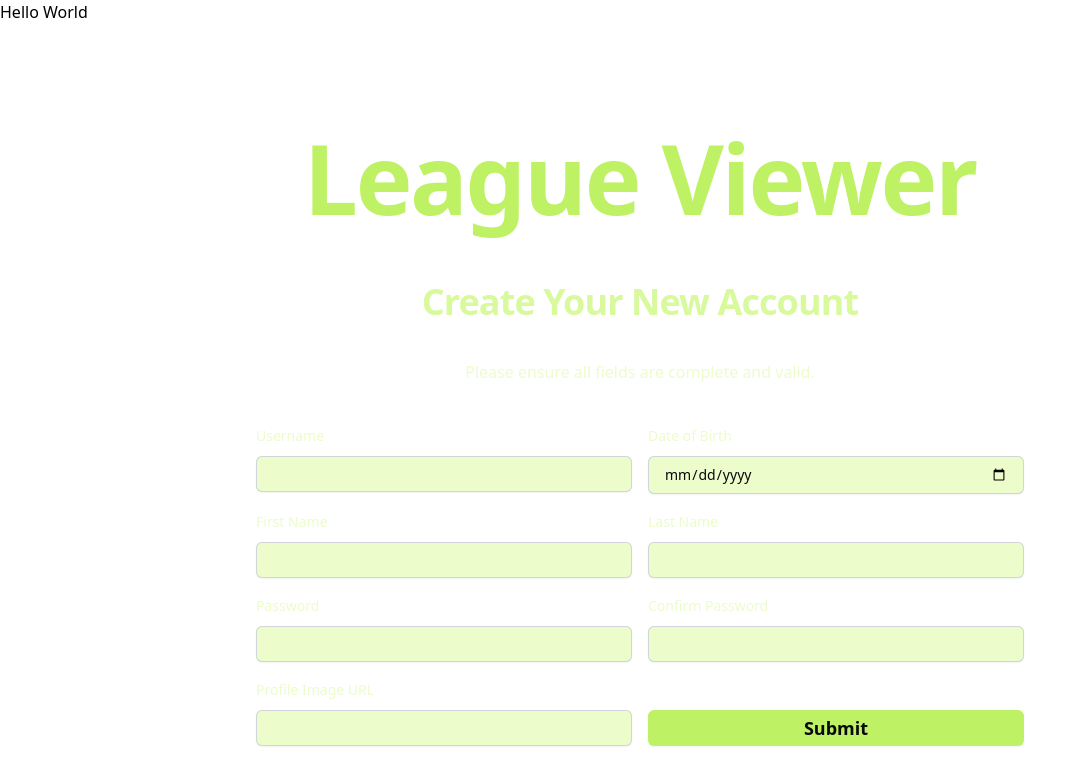
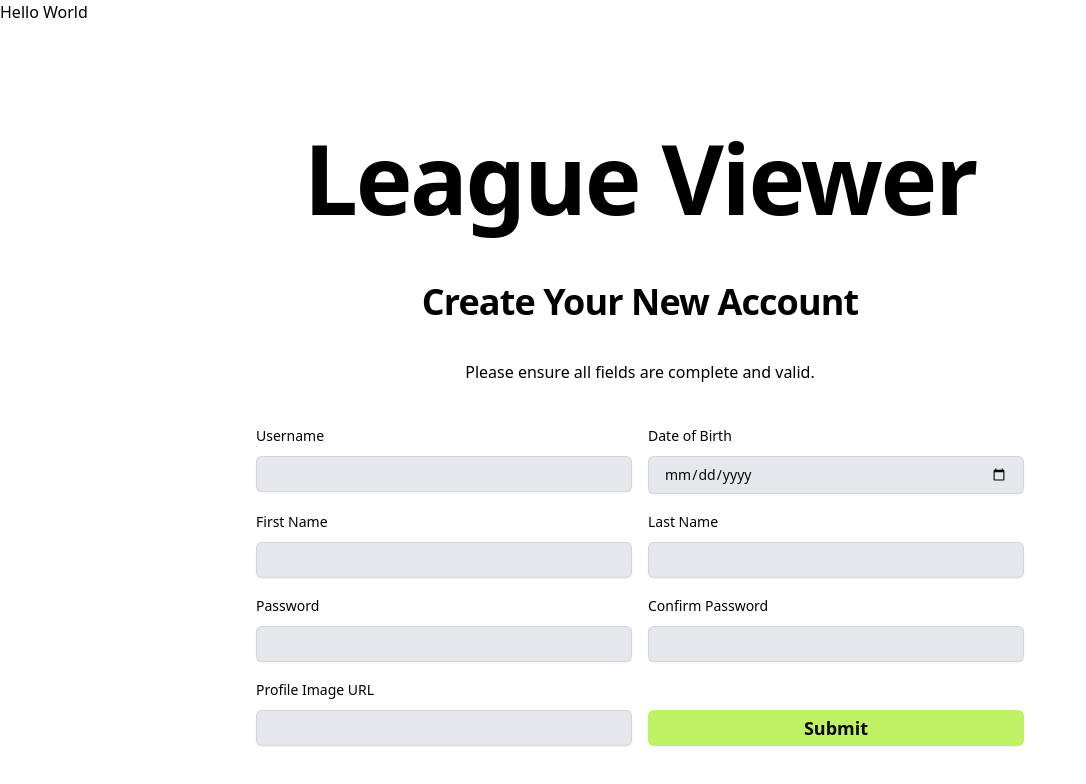
Before and after one commit to naulth/league-viewer, a React (Create React App) app in the folder client/: page /signup in a window 1280 px wide. Shown: the top 784 px of the page, without its empty margins (0-1086 px from the left). Built offline with nearby package versions, Linux system fonts and the light colour scheme; no server answers.

Commit message:
login page, add nav.js, signup and login css

```diff
--- a/client/package.json
+++ b/client/package.json
@@ -39,6 +39,7 @@
     ]
   },
   "devDependencies": {
+    "@babel/plugin-proposal-private-property-in-object": "^7.21.11",
     "tailwindcss": "^3.3.3"
   }
 }
--- a/client/src/Components/SignupPage.js
+++ b/client/src/Components/SignupPage.js
@@ -67,14 +67,14 @@ function SignupPage() {
                 <div className="flex flex-col justify-center px-6 py-12 lg:px-8">
                     <div className="text-center">
                         <div className="py-12">
-                            <h1 className="mt-10 text-center text-8xl font-bold leading-9 tracking-tight text-lime-300">
+                            <h1 className="mt-10 text-center text-8xl font-bold leading-9 tracking-tight text-black">
                                 League Viewer
                             </h1>
                         </div>
-                        <h2 className="my-10 text-center text-4xl font-bold leading-9 tracking-tight text-lime-200">
+                        <h2 className="my-10 text-center text-4xl font-bold leading-9 tracking-tight text-black">
                             Create Your New Account
                         </h2>
-                        <p className="block text-md font-medium leading-6 text-lime-100">
+                        <p className="block text-md font-medium leading-6 text-black">
                             Please ensure all fields are complete and valid.
                         </p>
                     </div>
@@ -86,7 +86,7 @@ function SignupPage() {
                             >
                                 <div className="grid grid-cols-4 gap-4">
                                     <div className="col-span-2">
-                                        <label className="block text-sm font-medium leading-6 text-lime-100">
+                                        <label className="block text-sm font-medium leading-6 text-black">
                                             Username
                                         </label>
                                         <div className="mt-2">
@@ -95,7 +95,7 @@ function SignupPage() {
                                                 name="username"
                                                 value={formik.values.username}
                                                 onChange={formik.handleChange}
-                                                className="block w-full rounded-md bg-lime-100 border-0 px-4 py-1.5 text-zinc-950 shadow-sm ring-1 ring-inset ring-gray-300 placeholder:text-gray-400 focus:ring-2 focus:ring-inset focus:ring-indigo-600 sm:text-sm sm:leading-6"
+                                                className="block w-full rounded-md bg-gray-200 border-0 px-4 py-1.5 text-zinc-950 shadow-sm ring-1 ring-inset ring-gray-300 placeholder:text-gray-400 focus:ring-2 focus:ring-inset focus:ring-indigo-600 sm:text-sm sm:leading-6"
                                             />
                                             <p className="formikReqs">
                                                 {" "}
@@ -104,7 +104,7 @@ function SignupPage() {
                                         </div>
                                     </div>
                                     <div className="col-span-2">
-                                        <label className="block text-sm font-medium leading-6 text-lime-100">
+                                        <label className="block text-sm font-medium leading-6 text-black">
                                             Date of Birth
                                         </label>
                                         <div className="mt-2">
@@ -113,7 +113,7 @@ function SignupPage() {
                                                 name="birthDate"
                                                 value={formik.values.birthDate}
                                                 onChange={formik.handleChange}
-                                                className="block w-full rounded-md border-0 bg-lime-100 px-4 py-1.5 text-zinc-950 shadow-sm ring-1 ring-inset ring-gray-300 placeholder:text-gray-400 focus:ring-2 focus:ring-inset focus:ring-indigo-600 sm:text-sm sm:leading-6"
+                                                className="block w-full rounded-md border-0 bg-gray-200 px-4 py-1.5 text-zinc-950 shadow-sm ring-1 ring-inset ring-gray-300 placeholder:text-gray-400 focus:ring-2 focus:ring-inset focus:ring-indigo-600 sm:text-sm sm:leading-6"
                                             />
                                             <p className="formikReqs">
                                                 {" "}
@@ -122,7 +122,7 @@ function SignupPage() {
                                         </div>
                                     </div>
                                     <div className="col-span-2">
-                                        <label className="block text-sm font-medium leading-6 text-lime-100">
+                                        <label className="block text-sm font-medium leading-6 text-black">
                                             First Name
                                         </label>
                                         <div className="mt-2">
@@ -131,7 +131,7 @@ function SignupPage() {
                                                 name="first_name"
                                                 value={formik.values.first_name}
                                                 onChange={formik.handleChange}
-                                                className="block w-full rounded-md border-0 bg-lime-100 px-4 py-1.5 text-zinc-950 shadow-sm ring-1 ring-inset ring-gray-300 placeholder:text-gray-400 focus:ring-2 focus:ring-inset focus:ring-indigo-600 sm:text-sm sm:leading-6"
+                                                className="block w-full rounded-md border-0 bg-gray-200 px-4 py-1.5 text-zinc-950 shadow-sm ring-1 ring-inset ring-gray-300 placeholder:text-gray-400 focus:ring-2 focus:ring-inset focus:ring-indigo-600 sm:text-sm sm:leading-6"
                                             />
                                             <p className="formikReqs">
                                                 {" "}
@@ -140,7 +140,7 @@ function SignupPage() {
                                         </div>
                                     </div>
                                     <div className="col-span-2">
-                                        <label className="block text-sm font-medium leading-6 text-lime-100">
+                                        <label className="block text-sm font-medium leading-6 text-black">
                                             Last Name
                                         </label>
                                         <div className="mt-2">
@@ -149,7 +149,7 @@ function SignupPage() {
                                                 name="last_name"
                                                 value={formik.values.last_name}
                                                 onChange={formik.handleChange}
-                                                className="block w-full rounded-md border-0 bg-lime-100 px-4 py-1.5 text-zinc-950 shadow-sm ring-1 ring-inset ring-gray-300 placeholder:text-gray-400 focus:ring-2 focus:ring-inset focus:ring-indigo-600 sm:text-sm sm:leading-6"
+                                                className="block w-full rounded-md border-0 bg-gray-200 px-4 py-1.5 text-zinc-950 shadow-sm ring-1 ring-inset ring-gray-300 placeholder:text-gray-400 focus:ring-2 focus:ring-inset focus:ring-indigo-600 sm:text-sm sm:leading-6"
                                             />
                                             <p className="formikReqs">
                                                 {" "}
@@ -159,7 +159,7 @@ function SignupPage() {
                                     </div>
 
                                     <div className="col-span-2">
-                                        <label className="block text-sm font-medium leading-6 text-lime-100">
+                                        <label className="block text-sm font-medium leading-6 text-black">
                                             Password
                                         </label>
                                         <div className="z-0 relative w-full">
@@ -173,7 +173,7 @@ function SignupPage() {
                                                     onChange={
                                                         formik.handleChange
                                                     }
-                                                    className="block w-full rounded-md bg-lime-100 border-0 py-1.5 px-4 text-zinc-950 shadow-sm ring-1 ring-inset ring-gray-300 placeholder:text-gray-400 focus:ring-2 focus:ring-inset focus:ring-indigo-600 sm:text-sm sm:leading-6"
+                                                    className="block w-full rounded-md bg-gray-200 border-0 py-1.5 px-4 text-zinc-950 shadow-sm ring-1 ring-inset ring-gray-300 placeholder:text-gray-400 focus:ring-2 focus:ring-inset focus:ring-indigo-600 sm:text-sm sm:leading-6"
                                                 />
                                                 <p className="formikReqs">
                                                     {" "}
@@ -183,7 +183,7 @@ function SignupPage() {
                                         </div>
                                     </div>
                                     <div className="col-span-2">
-                                        <label className="block text-sm font-medium leading-6 text-lime-100">
+                                        <label className="block text-sm font-medium leading-6 text-black">
                                             Confirm Password
                                         </label>
                                         <div className="mt-2">
@@ -192,7 +192,7 @@ function SignupPage() {
                                                 name="confirm"
                                                 value={formik.values.confirm}
                                                 onChange={formik.handleChange}
-                                                className="block w-full rounded-md border-0 bg-lime-100 py-1.5 px-4 text-zinc-950 shadow-sm ring-1 ring-inset ring-gray-300 placeholder:text-gray-400 focus:ring-2 focus:ring-inset focus:ring-indigo-600 sm:text-sm sm:leading-6"
+                                                className="block w-full rounded-md border-0 bg-gray-200 py-1.5 px-4 text-zinc-950 shadow-sm ring-1 ring-inset ring-gray-300 placeholder:text-gray-400 focus:ring-2 focus:ring-inset focus:ring-indigo-600 sm:text-sm sm:leading-6"
                                             />
                                             <p className="formikReqs">
                                                 {" "}
@@ -201,7 +201,7 @@ function SignupPage() {
                                         </div>
                                     </div>
                                     <div className="col-span-2">
-                                        <label className="block text-sm font-medium leading-6 text-lime-100">
+                                        <label className="block text-sm font-medium leading-6 text-black">
                                             Profile Image URL
                                         </label>
                                         <div className="mt-2">
@@ -212,7 +212,7 @@ function SignupPage() {
                                                     formik.values.profileImage
                                                 }
                                                 onChange={formik.handleChange}
-                                                className="block w-full rounded-md border-0 bg-lime-100 px-4 py-1.5 text-zinc-950 shadow-sm ring-1 ring-inset ring-gray-300 placeholder:text-gray-400 focus:ring-2 focus:ring-inset focus:ring-indigo-600 sm:text-sm sm:leading-6"
+                                                className="block w-full rounded-md border-0 bg-gray-200 px-4 py-1.5 text-zinc-950 shadow-sm ring-1 ring-inset ring-gray-300 placeholder:text-gray-400 focus:ring-2 focus:ring-inset focus:ring-indigo-600 sm:text-sm sm:leading-6"
                                             />
                                             <p className="formikReqs">
                                                 {" "}
@@ -223,7 +223,7 @@ function SignupPage() {
                                     <input
                                         type="submit"
                                         name="submit"
-                                        className="w-full col-span-2 h-9 justify-center rounded-md bg-lime-300 mt-8 px-3 py-1.5 text-lg font-semibold leading-6 text-zinc-950 shadow-sm hover:bg-lime-100 hover:text-zinc-950"
+                                        className="w-full col-span-2 h-9 justify-center rounded-md bg-lime-300 mt-8 px-3 py-1.5 text-lg font-semibold leading-6 text-zinc-950 shadow-sm hover:bg-gray-200 hover:text-zinc-950"
                                     />
                                 </div>
                             </form>
--- /dev/null
+++ b/client/src/Context/user.js
@@ -0,0 +1,15 @@
+import React, { useState } from "react";
+
+const UserContext = React.createContext();
+
+function UserProvider({ children }) {
+    const [user, setUser] = useState(null);
+
+    return (
+        <UserContext.Provider value={{ user, setUser }}>
+            {children}
+        </UserContext.Provider>
+    );
+}
+
+export { UserContext, UserProvider };
--- a/client/src/index.js
+++ b/client/src/index.js
@@ -4,9 +4,13 @@ import "./index.css";
 import App from "./App";
 import { BrowserRouter } from "react-router-dom";
 
+import { UserProvider } from "./Context/user";
+
 const root = createRoot(document.getElementById("root"));
 root.render(
     <BrowserRouter>
-        <App />
+        <UserProvider>
+            <App />
+        </UserProvider>
     </BrowserRouter>
 );
```
Also changed, not shown: client/src/App.js (+35 -1 lines), client/src/Components/LoginPage.js (+13 -13 lines), client/src/Components/NavBar.js (added), 1 other file (tests, documents, lock files or other folders).
